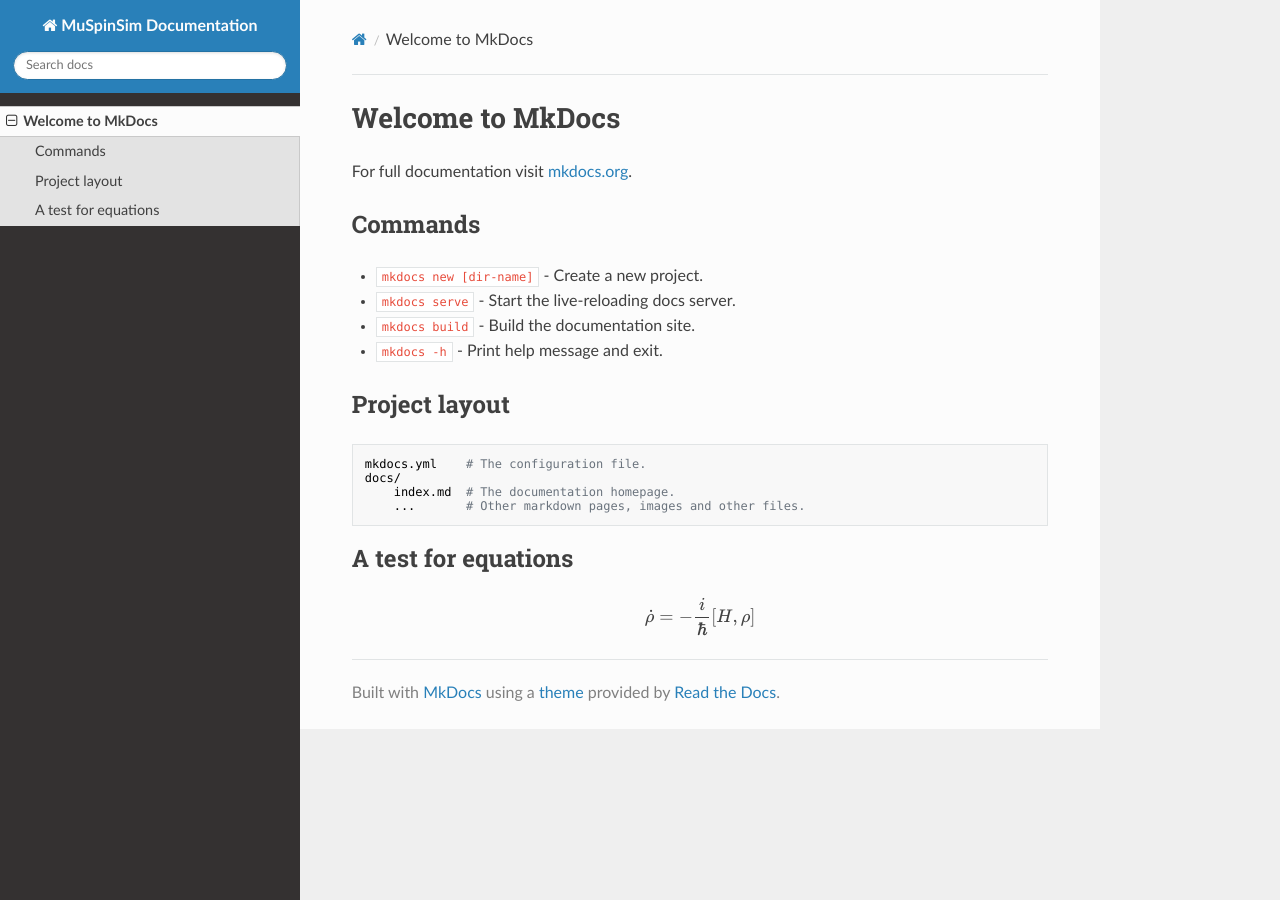
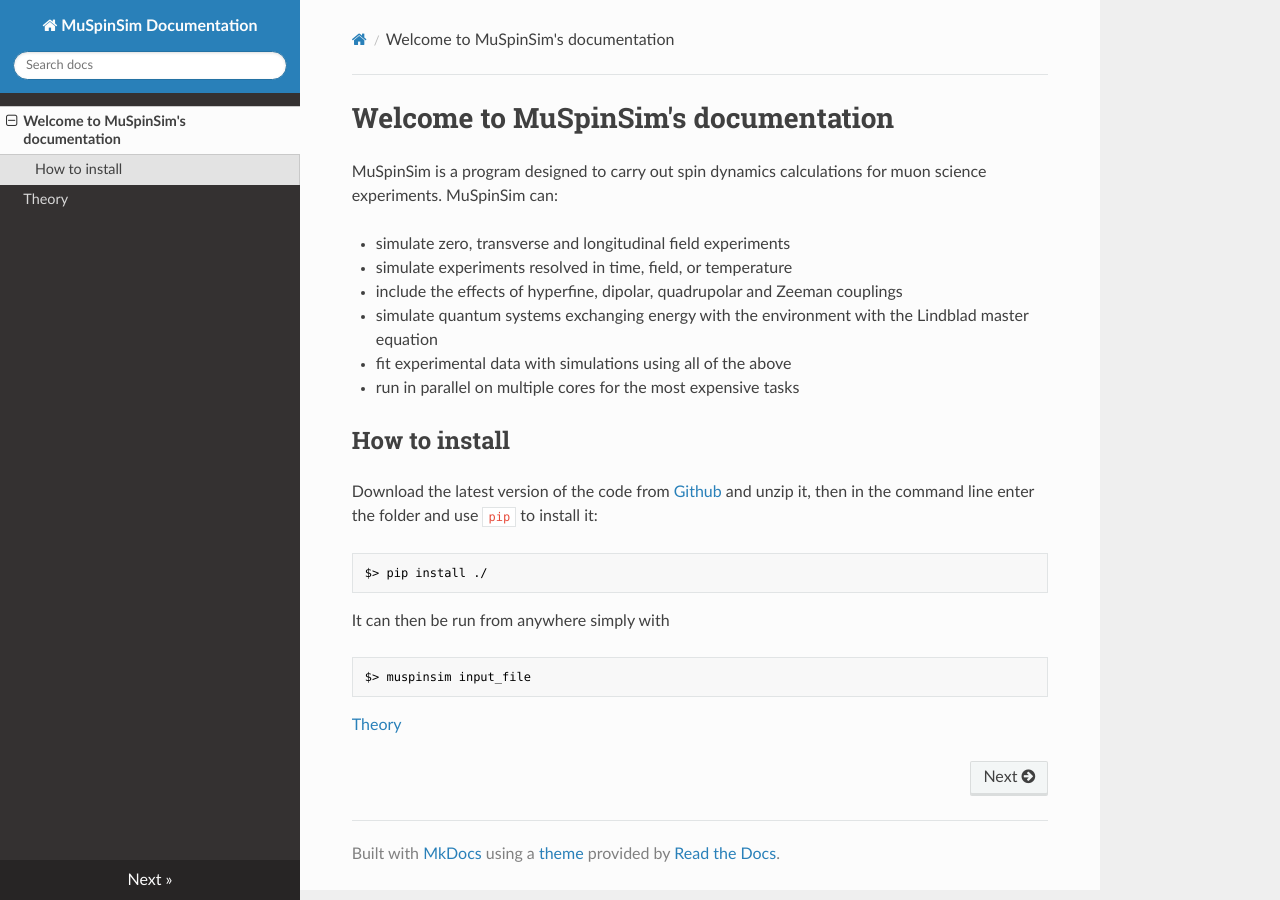
Before and after one commit to muon-spectroscopy-computational-project/muspinsim, an MkDocs documentation site: the page built from docs/docs/index.md, in a window 1280 px wide. Built offline with MkDocs 1.6.1, drawn with Linux system fonts in a browser that asks for light colours; nearby versions of some CDN libraries.

Commit message:
Added headers, changed Git URL

````diff
--- a/docs/docs/index.md
+++ b/docs/docs/index.md
@@ -1,23 +1,28 @@
-# Welcome to MkDocs
+# Welcome to MuSpinSim's documentation
 
-For full documentation visit [mkdocs.org](https://www.mkdocs.org).
+MuSpinSim is a program designed to carry out spin dynamics calculations for
+muon science experiments. MuSpinSim can:
 
-## Commands
+* simulate zero, transverse and longitudinal field experiments
+* simulate experiments resolved in time, field, or temperature
+* include the effects of hyperfine, dipolar, quadrupolar and Zeeman couplings
+* simulate quantum systems exchanging energy with the environment with the Lindblad master equation
+* fit experimental data with simulations using all of the above
+* run in parallel on multiple cores for the most expensive tasks
 
-* `mkdocs new [dir-name]` - Create a new project.
-* `mkdocs serve` - Start the live-reloading docs server.
-* `mkdocs build` - Build the documentation site.
-* `mkdocs -h` - Print help message and exit.
+## How to install
 
-## Project layout
+Download the latest version of the code from [Github](https://github.com/muon-spectroscopy-computational-project/muspinsim)
+and unzip it, then in the command line enter the folder and use `pip` to install it:
 
-    mkdocs.yml    # The configuration file.
-    docs/
-        index.md  # The documentation homepage.
-        ...       # Other markdown pages, images and other files.
+```bash
+$> pip install ./
+```
 
-## A test for equations
+It can then be run from anywhere simply with
 
-$$
-\dot{\rho} = -\frac{i}{\hbar}[H, \rho]
-$$
+```bash
+$> muspinsim input_file
+```
+
+[Theory](./theory.md)
--- a/setup.py
+++ b/setup.py
@@ -17,7 +17,7 @@
     description="Full quantum simulation of muon experiments",
     long_description=long_description,
     long_description_content_type="text/markdown",
-    url="https://github.com/stur86/muspinsim",
+    url="https://github.com/muon-spectroscopy-computational-project/muspinsim.git",
     packages=setuptools.find_packages(),
     classifiers=[
         "Programming Language :: Python :: 3",
````
Also changed, not shown: muspinsim/__init__.py (+13 -0 lines), docs/docs/theory.md (added), 2 other files.
